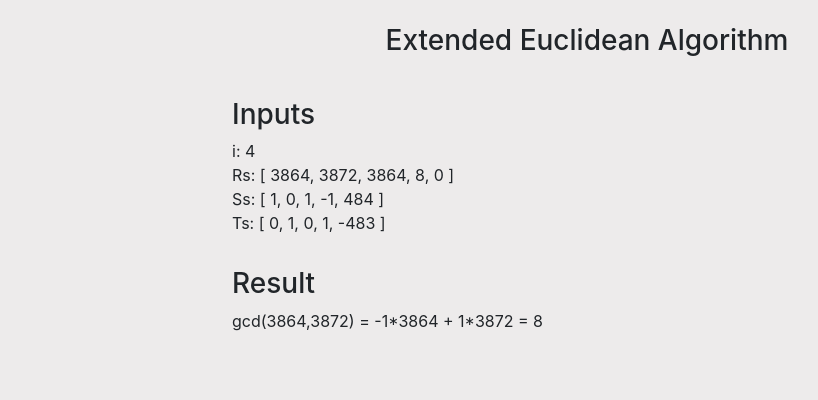
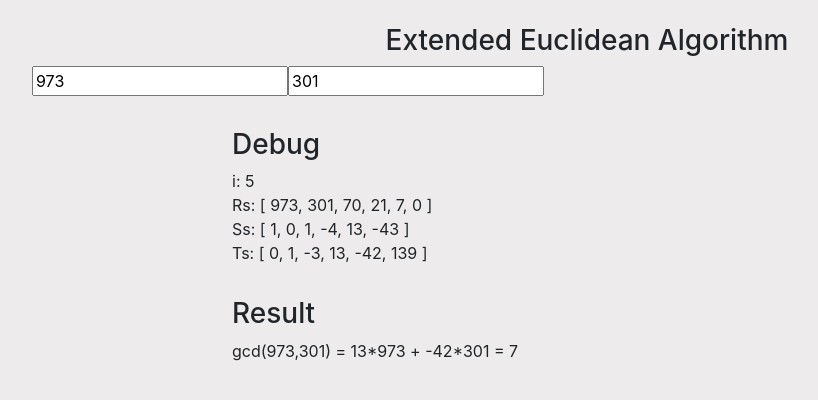
Before and after one commit to aakatev/lfsr, an Angular app: page /eea in a window 1280 px wide. Shown: the top 400 px of the page, without its empty margins (53-871 px from the left). Built offline with nearby package versions, Linux system fonts and the light colour scheme; what ng2-charts would draw is missing.

Commit message:
EEA implementation fixes added

```diff
--- a/src/app/components/eea/eea.component.html
+++ b/src/app/components/eea/eea.component.html
@@ -4,11 +4,15 @@
       <h3>Extended Euclidean Algorithm</h3>
   </div>
 </div>
+
+<input [value]="r[0]" (change)="onR0Change($event.target.value)"/>
+<input [value]="r[1]" (change)="onR1Change($event.target.value)"/>
+
 <div class="container my-3">
 
   <div class="row py-3 justify-content-center">
     <div class="col-10 col-md-8">
-      <h3>Inputs</h3>
+      <h3>Debug</h3>
     </div>
     <div class="col-10 col-md-8">
       i: {{i|json}}
--- a/src/app/components/eea/eea.component.ts
+++ b/src/app/components/eea/eea.component.ts
@@ -6,14 +6,22 @@ import { Component, OnInit } from '@angular/core';
   styleUrls: ['./eea.component.css']
 })
 export class EeaComponent implements OnInit {
-  r = [3864, 3872];
-  s = [1, 0];
-  t = [0, 1]
-  i = 1;
+  r = [973, 301];
+  s;
+  t;
+  i;
 
   constructor() { }
 
   ngOnInit() {
+    this.run();
+  }
+
+  run() {
+    // this.r = [973, 301];
+    this.s = [1, 0];
+    this.t = [0, 1]
+    this.i = 1;
     do {
       this.i++;
       this.r[this.i] = this.r[this.i-2] % this.r[this.i-1];
@@ -25,4 +33,15 @@ export class EeaComponent implements OnInit {
     } while( this.r[this.i]!== 0 );
   }
 
+  onR0Change(val) {
+    console.log(val);
+    this.r[0] = Number(val);
+    this.run();
+  }
+
+  onR1Change(val) {
+    console.log(val);
+    this.r[1] = Number(val);
+    this.run();
+  }
 }
```
